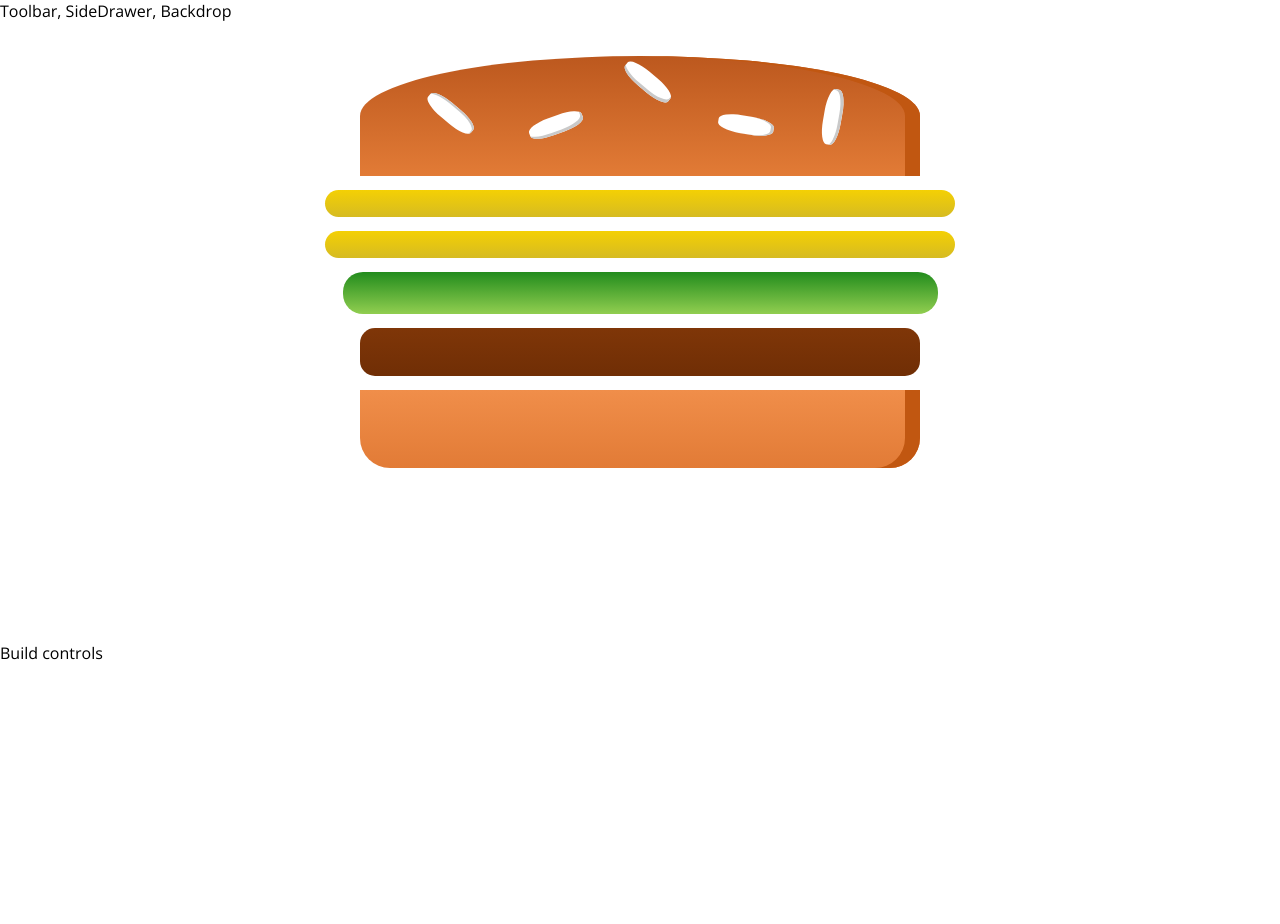
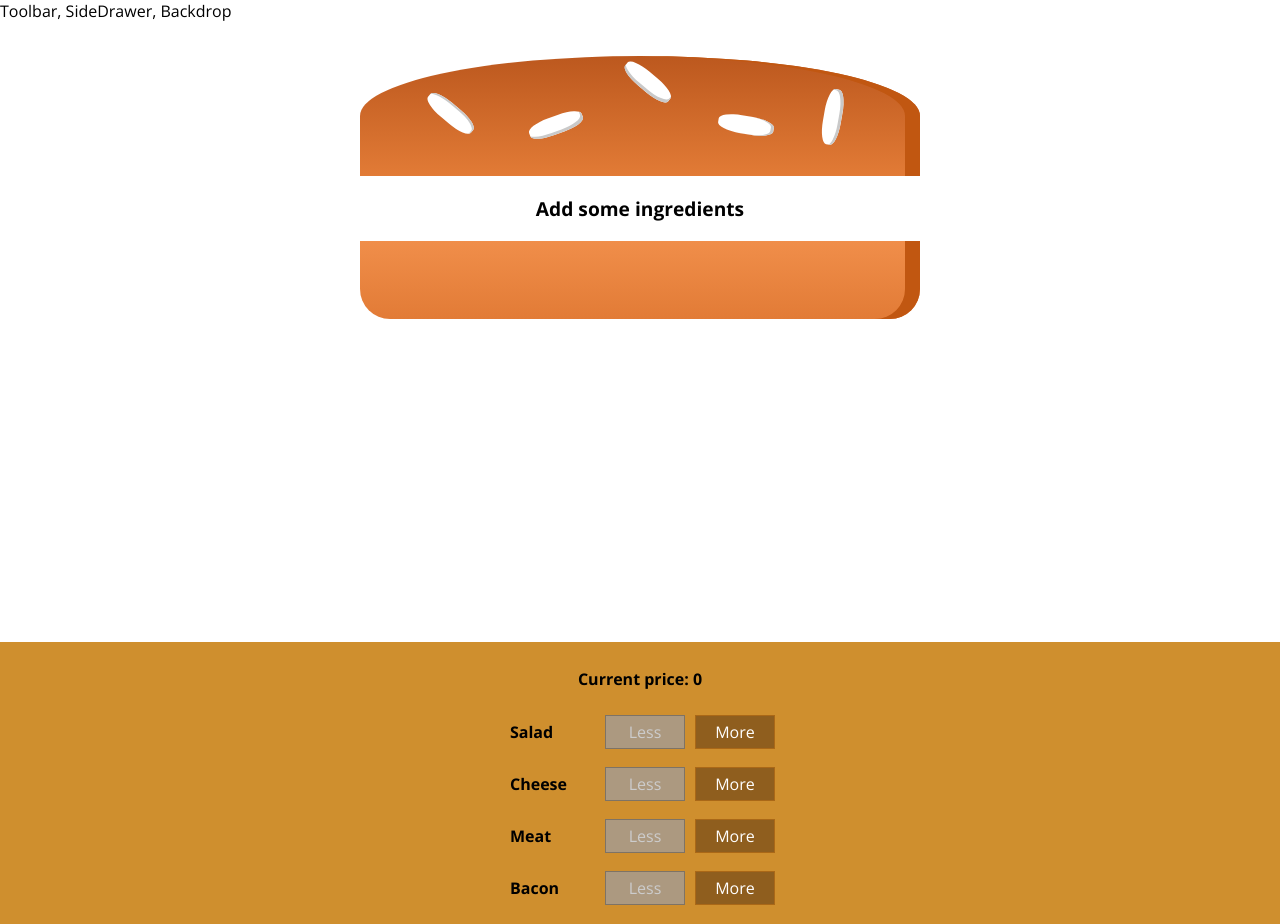
Before and after one commit to knaveenkumar3576/BurgerBuilder, a React app: page / in a window 1280 px wide. Before the commit the page ends 800 px from the top, so only its background shows below. Built offline with nearby package versions, Linux system fonts and the light colour scheme.

Commit message:
complete burger builder controls, price display. BurgerBuilder -> Burger -> BuildControls -> BuildControl

```diff
--- /dev/null
+++ b/src/components/Burger/BuildControls/BuildControl/BuildControl.css
@@ -0,0 +1,57 @@
+.BuildControl {
+    display: flex;
+    justify-content: space-between;
+    align-items: center;
+    margin: 5px 0;
+}
+
+.BuildControl button {
+    display: block;
+    font: inherit;
+    padding: 5px;
+    margin: 0 5px;
+    width: 80px;
+    border: 1px solid #AA6817;
+    cursor: pointer;
+    outline: none;
+}
+
+
+.BuildControl button:disabled {
+    background-color: #AC9980;
+    border: 1px solid #7E7365;
+    color: #ccc;
+    cursor: default;
+}
+
+.BuildControl button:hover:disabled {
+    background-color: #AC9980;
+    color: #ccc;
+    cursor: not-allowed;
+}
+
+.Label {
+    padding: 10px;
+    font-weight: bold;
+    width: 80px;
+}
+
+.BuildControl .Less {
+    background-color: #D39952;
+    color: white;
+}
+
+.BuildControl .More {
+    background-color: #8F5E1E;
+    color: white;
+}
+
+.BuildControl .Less:hover, .BuildControl .Less:active {
+    background-color: #DAA972;
+    color: white;
+}
+
+.BuildControl .More:hover,.BuildControl .More:active {
+    background-color: #99703F;
+    color: white;
+}
--- /dev/null
+++ b/src/components/Burger/BuildControls/BuildControl/BuildControl.js
@@ -0,0 +1,14 @@
+import React from 'react';
+import classes from './BuildControl.css'
+
+const BuildControl=(props)=> {
+    return (
+        <div className={classes.BuildControl}>
+            <div className={classes.Label}> {props.label} </div>
+            <button className={classes.Less} onClick={props.remove} disabled={props.disabledornot}>Less</button>
+            <button className={classes.More} onClick={props.add}>More</button>
+        </div>
+    );
+}
+
+export default BuildControl;
--- /dev/null
+++ b/src/components/Burger/BuildControls/BuildControls.css
@@ -0,0 +1,51 @@
+.BuildControls {
+    width: 100%;
+    background-color: #CF8F2E;
+    display: flex;
+    flex-flow: column;
+    align-items: center;
+    box-shadow: 0 2px 1px #ccc;
+    margin: auto;
+    padding: 10px 0;
+}
+
+.OrderButton {
+    background-color: #DAD735;
+    outline: none;
+    cursor: pointer;
+    border: 1px solid #966909;
+    color: #966909;
+    font-family: inherit;
+    font-size: 1.2em;
+    padding: 15px 30px;
+    box-shadow: 2px 2px 2px #966909;
+}
+
+.OrderButton:hover, .OrderButton:active {
+    background-color: #A0DB41;
+    border: 1px solid #966909;
+    color: #966909;
+}
+
+.OrderButton:disabled {
+    background-color: #C7C6C6;
+    cursor: not-allowed;
+    border: 1px solid #ccc;
+    color: #888888;
+}
+
+.OrderButton:not(:disabled) {
+    animation: enable 0.3s linear;
+}
+
+@keyframes enable {
+    0% {
+        transform: scale(1);
+    }
+    60% {
+        transform: scale(1.1);
+    }
+    100% {
+        transform: scale(1);
+    }
+}
--- /dev/null
+++ b/src/components/Burger/BuildControls/BuildControls.js
@@ -0,0 +1,33 @@
+import React from 'react';
+import classes from './BuildControls.css'
+import BuildControl from './BuildControl/BuildControl';
+
+const controls = [
+    {label : 'Salad', type : 'salad'},
+    {label : 'Cheese', type : 'cheese'},
+    {label : 'Meat', type : 'meat'},
+    {label : 'Bacon', type : 'bacon'}
+];
+
+
+const BuildControls=(props)=> {
+    return (
+        <div className={classes.BuildControls}>
+            <p><strong> Current price: {props.price} </strong></p>
+            {controls.map((control)=> {
+                return(
+                <BuildControl
+                    key={control.label}
+                    label={control.label}
+                    add={() => props.add(control.type)}
+                    remove={() => props.remove(control.type)}
+                    disabledornot={props.disabled[control.type]}
+                />
+                )
+            })
+            }
+        </div>
+    );
+}
+
+export default BuildControls;
--- a/src/components/Burger/Burger.js
+++ b/src/components/Burger/Burger.js
@@ -12,7 +12,7 @@
         }
     }
     console.log(ingredientscomponent);
-    if(ingredientscomponent.length == 0) {
+    if(ingredientscomponent.length === 0) {
         ingredientscomponent.push(<p>
             Add some ingredients
         </p>)
--- a/src/containers/BurgerBuilder.js
+++ b/src/containers/BurgerBuilder.js
@@ -1,22 +1,68 @@
 import React, { Component } from 'react';
 import Aux from '../hoc/Auxillary'
 import Burger from '../components/Burger/Burger';
+import BurgerControls from '../components/Burger/BuildControls/BuildControls';
+
+const INGREDIENT_PRICE_LIST = {
+  cheese : 1,
+  salad : 1.5,
+  bacon: 1.75,
+  meat : 2
+}
 
 class BurgerBuilder extends Component {
   state = {
     ingredients : {
-      cheese : 2,
-      salad : 1,
-      meat : 1
-    }
+      cheese : 0,
+      salad : 0,
+      bacon: 0,
+      meat : 0
+    },
+    totalPrice : 0
   };
 
+  addIngredientHandler = (type) => {
+    let Ingredients = {...this.state.ingredients};
+    Ingredients[type] = Ingredients[type] +1;
+    let totalPrice = this.state.totalPrice;
+    totalPrice = totalPrice + INGREDIENT_PRICE_LIST[type];
+    this.setState({
+      ingredients:  Ingredients,
+      totalPrice: totalPrice
+    });
+  }
+
+  removeIngredientHandler = (type) => {
+    let Ingredients = {...this.state.ingredients};
+    Ingredients[type] = Ingredients[type] -1;
+    let totalPrice = this.state.totalPrice;
+    totalPrice = totalPrice - INGREDIENT_PRICE_LIST[type];
+    this.setState({
+      ingredients:  Ingredients,
+      totalPrice: totalPrice
+    });
+
+  }
+
   render() {
+    let disabledLessControls = {...this.state.ingredients};
+    for (let i in disabledLessControls) {
+      if(disabledLessControls[i] === 0) {
+        disabledLessControls[i] = true;
+      } else {
+        disabledLessControls[i] = false;
+      }
+    }
     return (
-        <Aux>
-            <Burger ingredients={this.state.ingredients}/>
-            <div>Build controls</div>
-        </Aux>
+      <Aux>
+          <Burger ingredients={this.state.ingredients}/>
+          <BurgerControls
+            add={this.addIngredientHandler}
+            remove={this.removeIngredientHandler}
+            disabled={disabledLessControls}
+            price ={this.state.totalPrice}
+          />
+      </Aux>
     );
   }
 }
```
